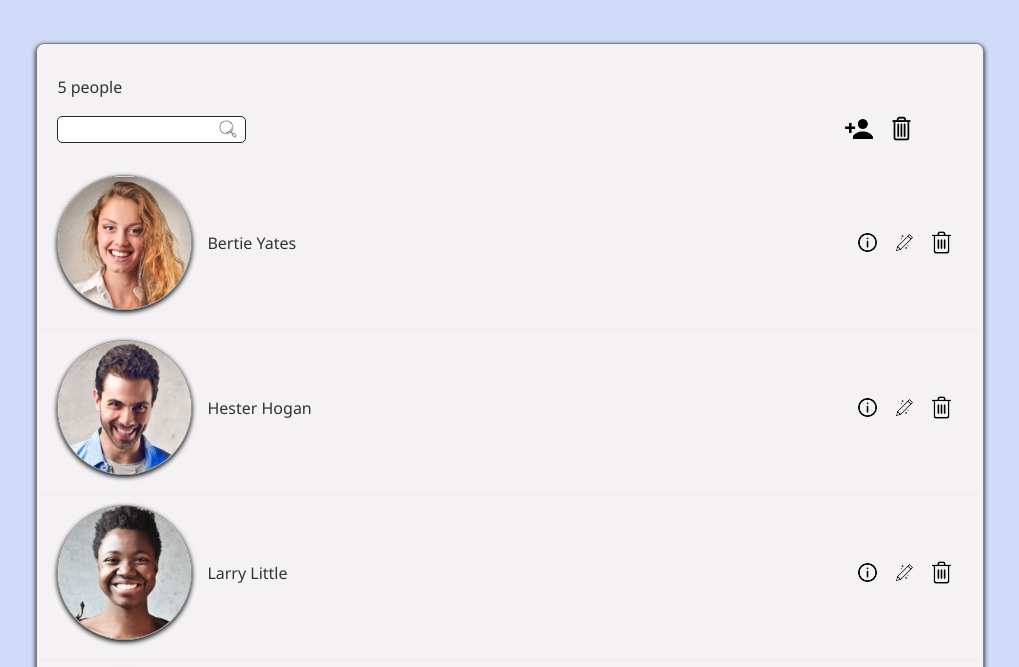
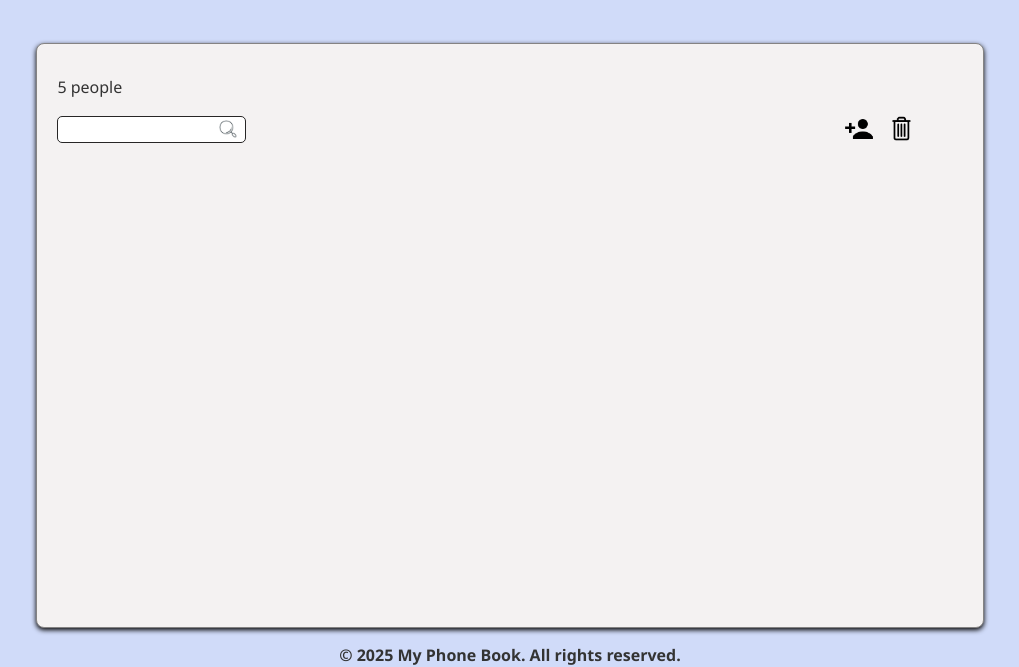
Before and after one commit to Altleri/Anastasia_Evgeny_Final-_ProjectJS, a plain HTML site: page index.html in a window 1280 px wide. Shown: the part 105-772 px from the top of the page, without its empty margins (130-1149 px from the left). Drawn offline with Linux system fonts and the light colour scheme.

Commit message:
Project. Path#2. Update index.html
Project. Path#2
We put the contacts in quotes (as comments) because the contact data will be loaded from an array in the JavaScript file we adding

```diff
--- a/index.html
+++ b/index.html
@@ -44,7 +44,7 @@
     <!-----------------------------------------List of CONTACTS----------------------------------------->
     <section class="section-contact-list">
       <ul class="user-list">
-        <li class="user-items">
+<!--         <li class="user-items">
             <div class="user-info">
               <img src="./image/contact1.png" alt="contact1" title="Bertie Yates" class="avatar">
               <span class="user-name">Bertie Yates</span>
@@ -107,7 +107,7 @@
               <i class="delete action-icon"><img src="./image/trashbasketdeleteremoveicon2.png" alt="trashbasket2"
                   title="delete"></i>
             </div>
-          </li>
+          </li>   -->
       </ul>
     </section>
     <!------------------------------------------------------------------------------------------------>
@@ -217,7 +217,8 @@
     </div>
   </div>
   <!---------------------------------------------------------------------------------------------------------------------->
-  <!-- <script src="Project_JS_Anastasia_Altshuler_and_Evgeny_Altshuler.js"></script> -->
+  <script src="Project_JS_Anastasia_Altshuler_and_Evgeny_Altshuler.js"></script>
 </body>
 
+
 </html>
```
